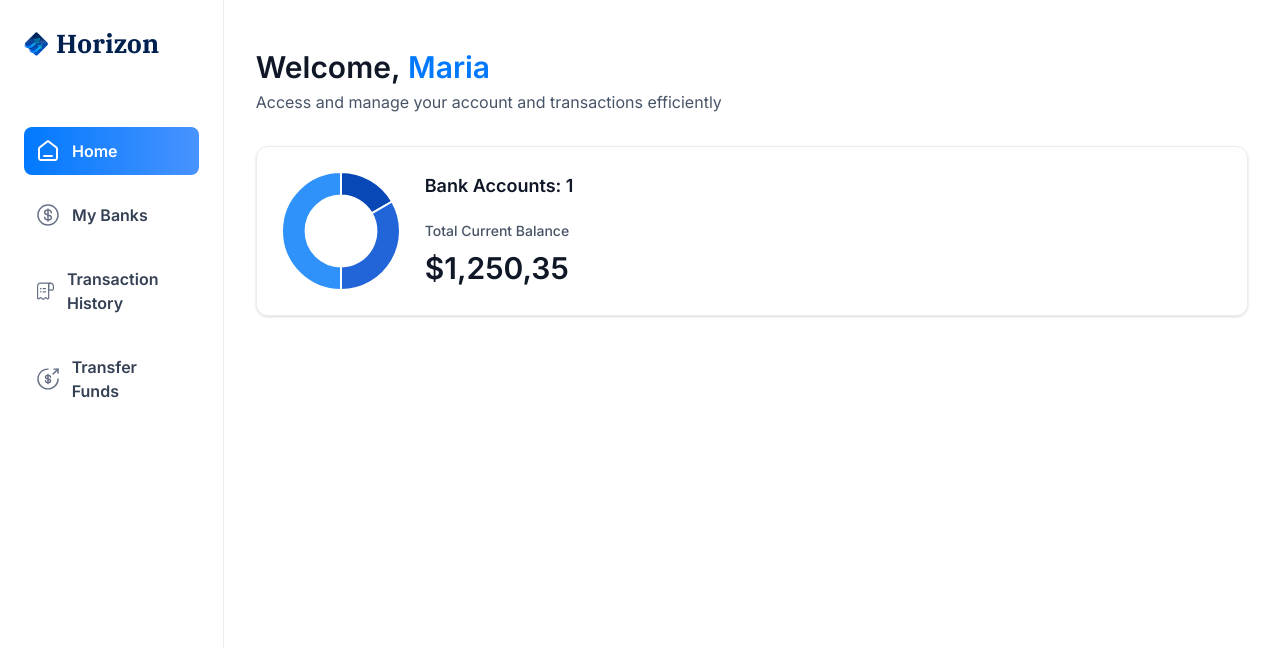
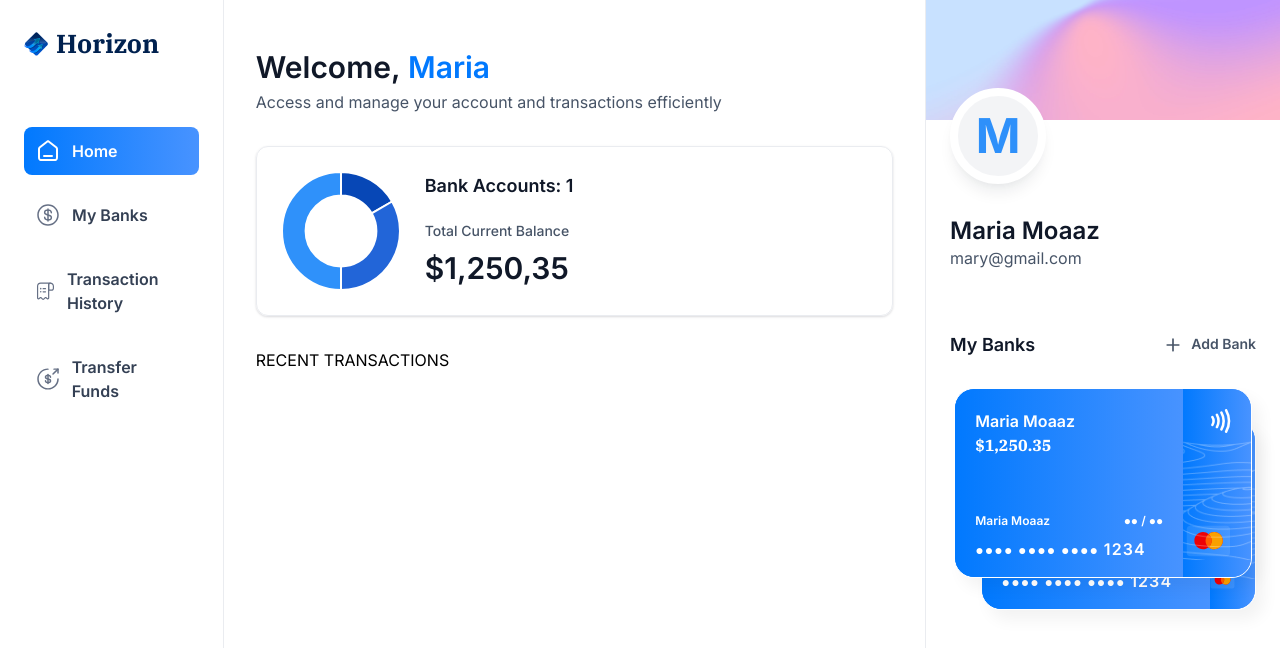
Before and after one commit to Moaaz-Sayed/horizon-bank, a Next.js app: page / in a window 1280 px wide. Shown: the top 648 px of the page. Built offline with nearby package versions, Linux system fonts and the light colour scheme.

Commit message:
feat: implement right sidebar layout and configure routes

```diff
--- /dev/null
+++ b/app/(root)/my-banks/page.tsx
@@ -0,0 +1,5 @@
+function MyBanks() {
+  return <div>MY BANKS</div>;
+}
+
+export default MyBanks;
--- a/app/(root)/page.tsx
+++ b/app/(root)/page.tsx
@@ -1,8 +1,13 @@
 import HeaderBox from "@/components/HeaderBox";
+import RightSidbar from "@/components/RightSidebar";
 import TotalBalanceBox from "@/components/TotalBalanceBox";
 
 function Home() {
-  const loggedIn = { firstName: "Maria" };
+  const loggedIn = {
+    firstName: "Maria",
+    lastName: "Moaaz",
+    email: "mary@gmail.com",
+  };
 
   return (
     <section className="home">
@@ -21,7 +26,14 @@ function Home() {
             totalCurrentBalance={1250.35}
           />
         </header>
+        RECENT TRANSACTIONS
       </div>
+
+      <RightSidbar
+        user={loggedIn}
+        transactions={[]}
+        banks={[{ currentBalance: "1250.35" }, { currentBalance: "500.28" }]}
+      />
     </section>
   );
 }
--- /dev/null
+++ b/app/(root)/payment-transfer/page.tsx
@@ -0,0 +1,5 @@
+function PaymentTransfer() {
+  return <div>Payment Transfer</div>;
+}
+
+export default PaymentTransfer;
--- /dev/null
+++ b/app/(root)/transaction-history/page.tsx
@@ -0,0 +1,5 @@
+function TransactionHistory() {
+  return <div>Transaction History</div>;
+}
+
+export default TransactionHistory;
--- /dev/null
+++ b/components/BankCard.tsx
@@ -0,0 +1,57 @@
+import { formatAmount } from "@/lib/utils";
+import Image from "next/image";
+import Link from "next/link";
+
+function BankCard({ account, userName, showBalance }: CreditCardProps) {
+  return (
+    <div className="flex flex-col">
+      <Link href="/" className="bank-card">
+        <div className="bank-card_content">
+          <div>
+            <h1 className="text-16 font-semibold text-white">
+              {account.name || userName}
+            </h1>
+
+            <p className="font-ibm-plex-serif font-black text-white">
+              {formatAmount(account.currentBalance)}
+            </p>
+          </div>
+
+          <article className="flex flex-col gap-2">
+            <div className="flex justify-between">
+              <h1 className="text-12 font-semibold text-white">{userName}</h1>
+              <h2 className="text-12 font-semibold text-white">●● / ●●</h2>
+            </div>
+
+            <p className="text-14 font-semibold tracking-[1.1px] text-white">
+              ●●●● ●●●● ●●●● <span className="text-16">1234</span>
+            </p>
+          </article>
+        </div>
+
+        <div className="bank-card_icon">
+          <Image src="/icons/Paypass.svg" width={20} height={24} alt="pay" />
+          <Image
+            src="/icons/mastercard.svg"
+            width={45}
+            height={32}
+            alt="mastercard"
+            className="ml-5"
+          />
+        </div>
+
+        <Image
+          src="/icons/lines.png"
+          width={316}
+          height={190}
+          alt="lines"
+          className="absolute top-0 left-0"
+        />
+      </Link>
+
+      {/* COPY   */}
+    </div>
+  );
+}
+
+export default BankCard;
--- a/components/MobileNav.tsx
+++ b/components/MobileNav.tsx
@@ -4,10 +4,6 @@ import {
   Sheet,
   SheetClose,
   SheetContent,
-  SheetDescription,
-  SheetFooter,
-  SheetHeader,
-  SheetTitle,
   SheetTrigger,
 } from "@/components/ui/sheet";
 import { sidebarLinks } from "@/constants";
--- /dev/null
+++ b/components/RightSidebar.tsx
@@ -0,0 +1,66 @@
+import Image from "next/image";
+import Link from "next/link";
+import BankCard from "./BankCard";
+
+function RightSidebar({ user, transactions, banks }: RightSidebarProps) {
+  return (
+    <aside className="right-sidebar">
+      <section className="flex flex-col pb-8">
+        <div className="profile-banner" />
+
+        <div className="profile">
+          <div className="profile-img">
+            <span className="text-5xl font-bold text-blue-500">
+              {user.firstName[0]}
+            </span>
+          </div>
+
+          <div className="profile-details">
+            <h1 className="profile-name">
+              {user.firstName} {user.lastName}
+            </h1>
+            <p className="profile-email">{user.email}</p>
+          </div>
+        </div>
+      </section>
+
+      <section className="banks">
+        <div className="flex w-full justify-between">
+          <h2 className="header-2">My Banks</h2>
+
+          <Link href="/" className="flex gap-2">
+            <Image src="/icons/plus.svg" alt="plus" width={20} height={20} />
+
+            <h2 className="text-14 font-semibold text-gray-600">Add Bank</h2>
+          </Link>
+        </div>
+
+        {banks?.length > 0 && (
+          <div className=" relative flex flex-1 flex-col items-center justify-center gap-5">
+            <div className="relative z-10">
+              <BankCard
+                key={banks[0].$id}
+                account={banks[0]}
+                userName={`${user.firstName} ${user.lastName}`}
+                showBalance={false}
+              />
+            </div>
+
+            {banks[1] && (
+              <div className="absolute right-0 top-8 z-0 w-[90%]">
+                <BankCard
+                  key={banks[1].$id}
+                  account={banks[1]}
+                  userName={`${user.firstName} ${user.lastName}`}
+                  showBalance={false}
+                />
+              </div>
+            )}
+          </div>
+        )}
+      </section>
+    </aside>
+  );
+}
+
+export default RightSidebar;
```
